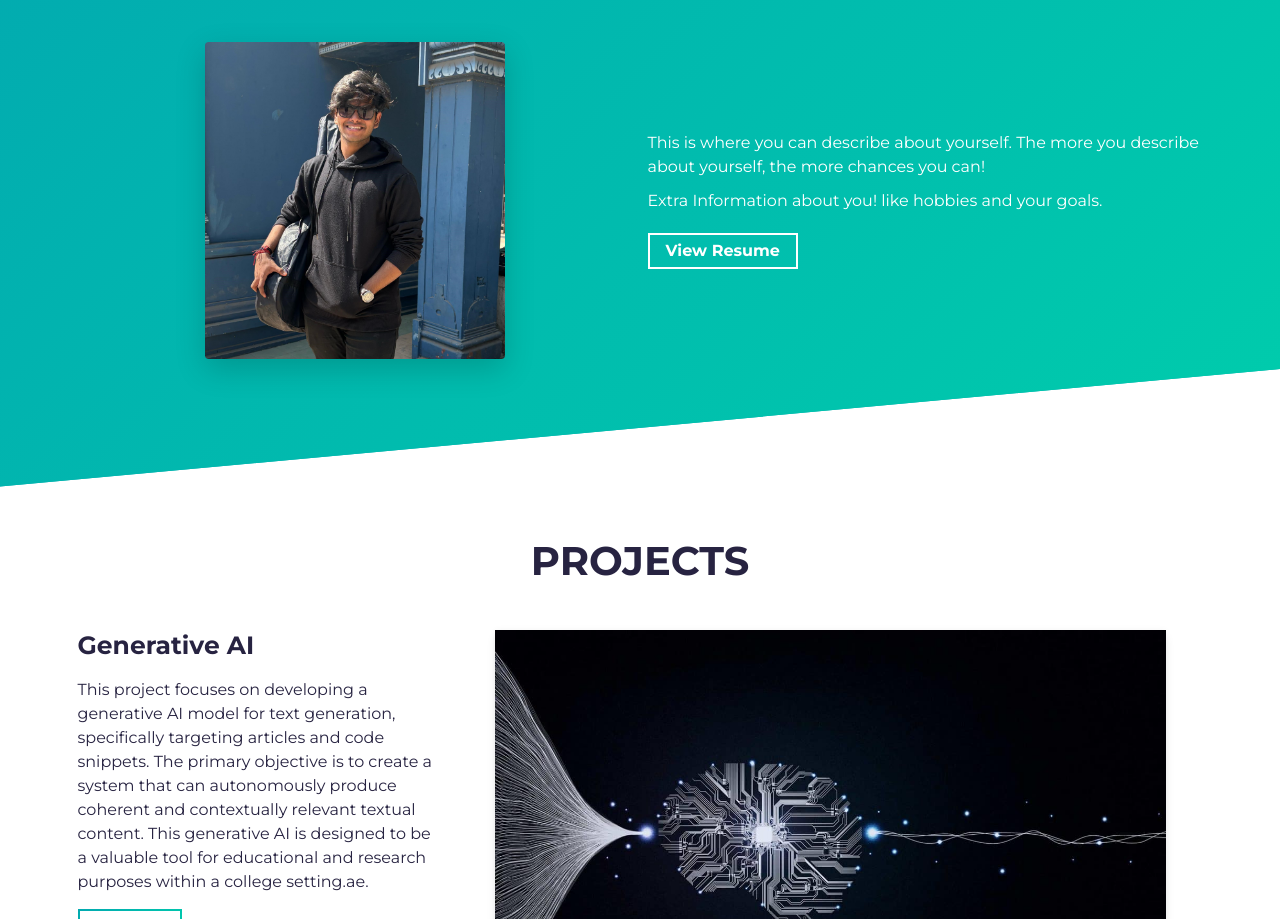
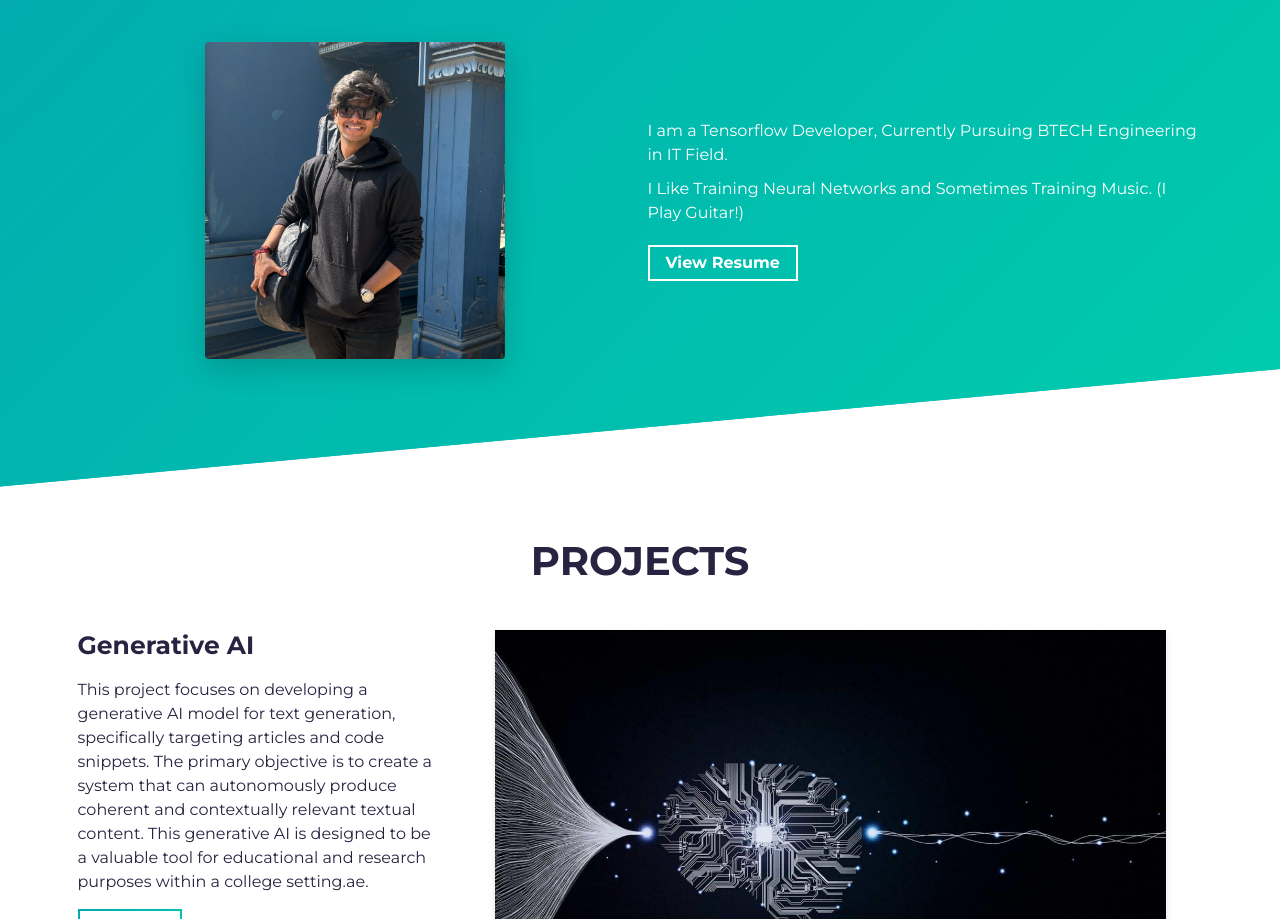
Before and after one commit to 149189/Porfolio, a website built with Parcel: page src/index.html in a window 1280 px wide. Shown: the part 901-1820 px from the top of the page. Built offline with nearby package versions, Linux system fonts and the light colour scheme.

Commit message:
Update index.html

```diff
--- a/src/index.html
+++ b/src/index.html
@@ -67,11 +67,10 @@
         <div class="col-md-6 col-sm-12">
           <div class="about-wrapper__info load-hidden">
             <p class="about-wrapper__info-text">
-              This is where you can describe about yourself. The more you
-              describe about yourself, the more chances you can!
+              I am a Tensorflow Developer, Currently Pursuing BTECH Engineering in IT Field.
             </p>
             <p class="about-wrapper__info-text">
-              Extra Information about you! like hobbies and your goals.
+              I Like Training Neural Networks and Sometimes Training Music. (I Play Guitar!)
             </p>
             <span class="d-flex mt-3">
               <a rel="noreferrer" target="_blank" class="cta-btn cta-btn--resume"
```
